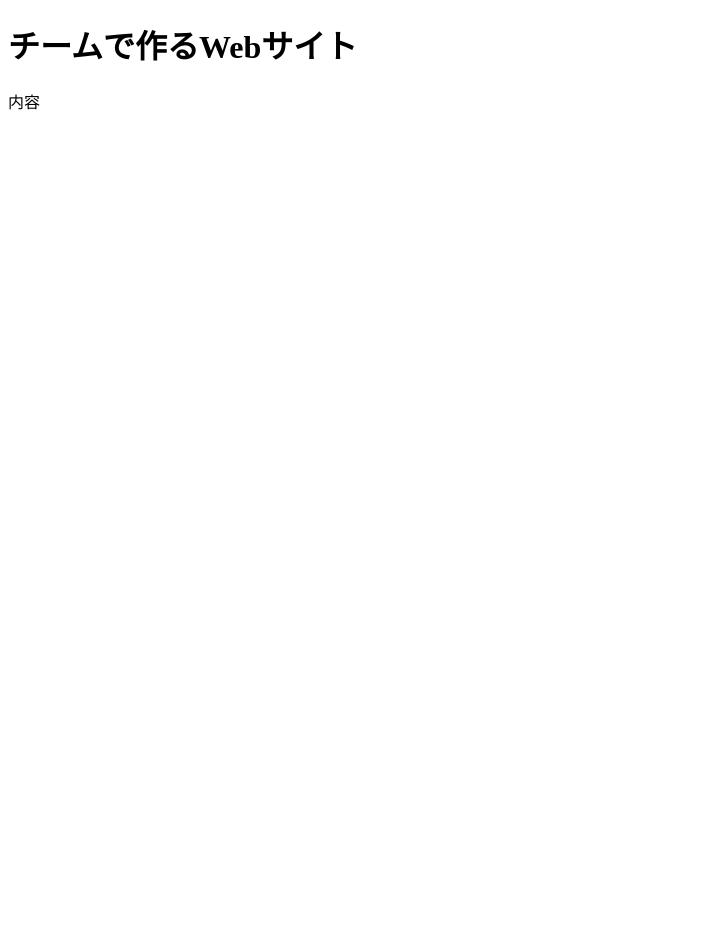
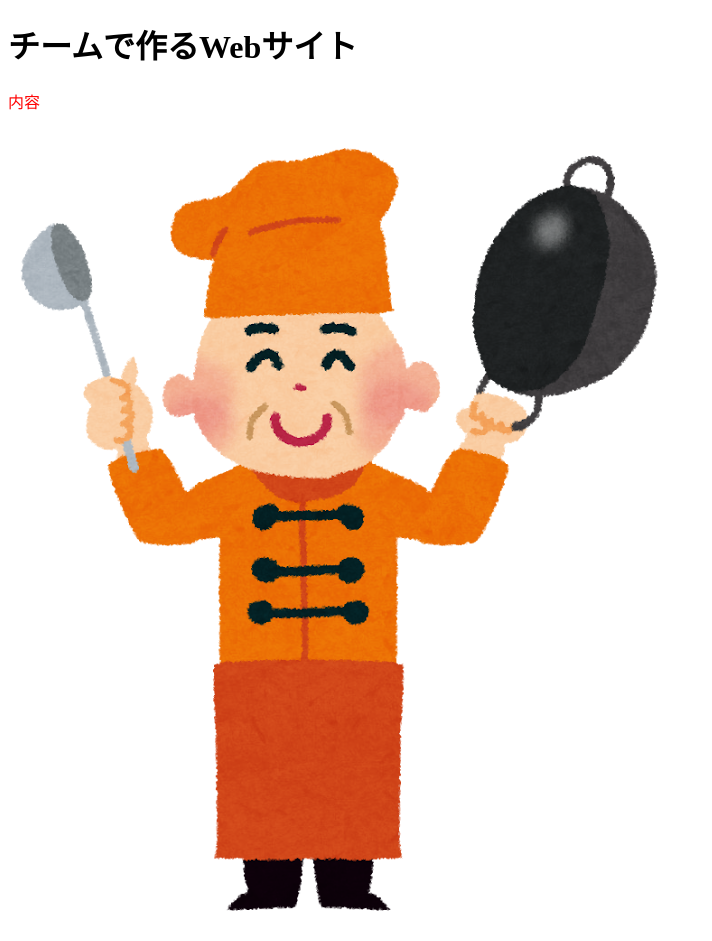
Before and after one commit to s1F102601328/cs1-2026-class6-team3-project, a plain HTML site: page index.html in a window 1280 px wide. Shown: the whole page, without its empty margins (0-712 px from the left). Before the commit the page ends 800 px from the top, so only its background shows below. Drawn offline with Linux system fonts and the light colour scheme.

Commit message:
cssフォルダーとimagesフォルダー作成

```diff
--- /dev/null
+++ b/css/style.css
@@ -0,0 +1,3 @@
+.red{
+    color: red;
+}
--- a/index.html
+++ b/index.html
@@ -3,10 +3,12 @@
 <head>
     <meta charset="UTF-8">
      <title>CLASS6-TEAM3 Webサイト</title>
+     <link rel="stylesheet" href="css/style.css">
 </head>
 <body>
     <h1>チームで作るWebサイト</h1>
-    <p>内容</p>
+    <p class="red">内容</p>
+    <img src="images/chuka_chef.png" alt="">
 
 </body>
 </html>
```
Also changed, not shown: images/chuka_chef.png (added).
